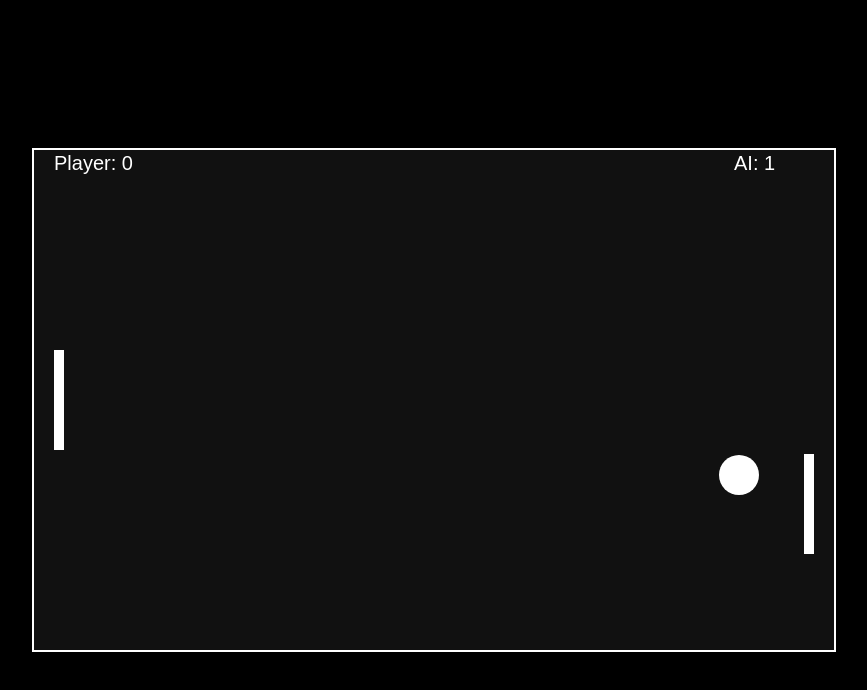
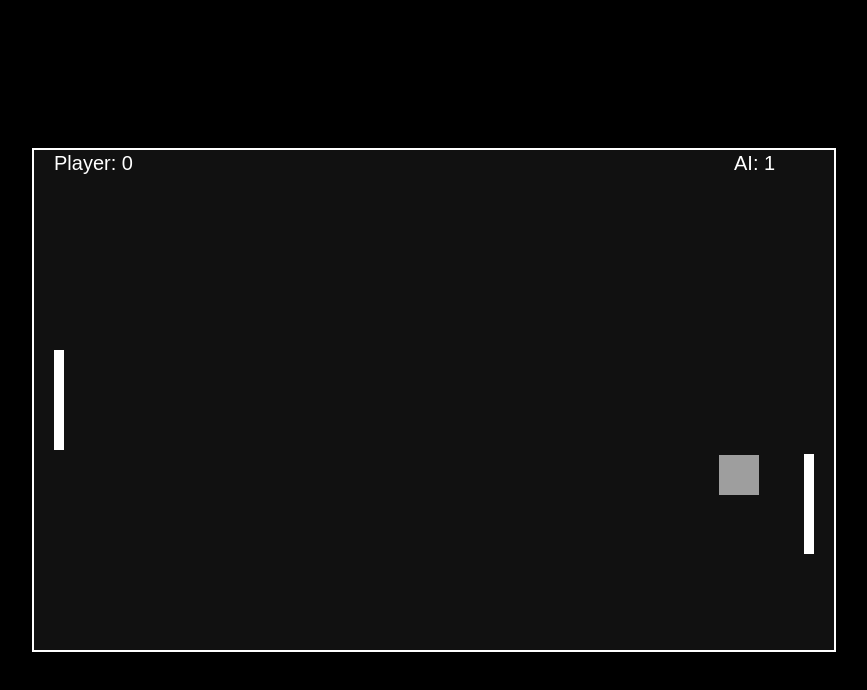
Before and after one commit to hachimiDEV/mambo, a plain HTML site: page index.html in a window 1280 px wide. Shown: the whole page, without its empty margins (206-1073 px from the left). Drawn offline with Linux system fonts and the light colour scheme.

Commit message:
Update index.html

```diff
--- a/index.html
+++ b/index.html
@@ -6,7 +6,7 @@
   <title>Pong 2</title>
   <style>
     body { background: #000; display: flex; justify-content: center; align-items: center; height: 100vh; margin: 0; }
-    canvas { background: #111; border: 2px solid #fff; max-width: 100%; height: auto; }
+    canvas { background: #111; border: 2px solid #fff; }
   </style>
 </head>
 <body>
@@ -26,8 +26,11 @@
       y: canvas.height / 2,
       vx: 5,
       vy: 5,
+      img: new Image(),
       size: 40
     };
+
+    ball.img.src = "https://cdn.discordapp.com/attachments/934558910847778906/1442366502870450297/mamboball.gif?ex=69252bfc&is=6923da7c&hm=d8bf5219bb0036bc553f6b103bf970e872a2e981f6462ee1b99570c62d511893";
 
     function drawPaddle(p) {
       ctx.fillStyle = '#fff';
@@ -36,18 +39,20 @@
 
     function drawBall() {
       const radius = ball.size / 2;
-      ctx.beginPath();
-      ctx.arc(ball.x, ball.y, radius, 0, Math.PI * 2);
-      ctx.fillStyle = '#fff';
-      ctx.fill();
+      if (ball.img.complete) {
+        ctx.drawImage(ball.img, ball.x - radius, ball.y - radius, ball.size, ball.size);
+      } else {
+        ctx.beginPath();
+        ctx.arc(ball.x, ball.y, radius, 0, Math.PI * 2);
+        ctx.fillStyle = '#fff';
+        ctx.fill();
+      }
     }
 
     function moveAI() {
       const center = ai.y + paddleHeight / 2;
       if (ball.y < center) ai.y -= 4;
       else ai.y += 4;
-      // keep AI on screen
-      ai.y = Math.max(0, Math.min(canvas.height - paddleHeight, ai.y));
     }
 
     function updateBall() {
@@ -96,8 +101,6 @@
     document.addEventListener('mousemove', e => {
       const rect = canvas.getBoundingClientRect();
       player.y = e.clientY - rect.top - paddleHeight / 2;
-      // keep player on screen
-      player.y = Math.max(0, Math.min(canvas.height - paddleHeight, player.y));
     });
 
     function drawScore() {
```
